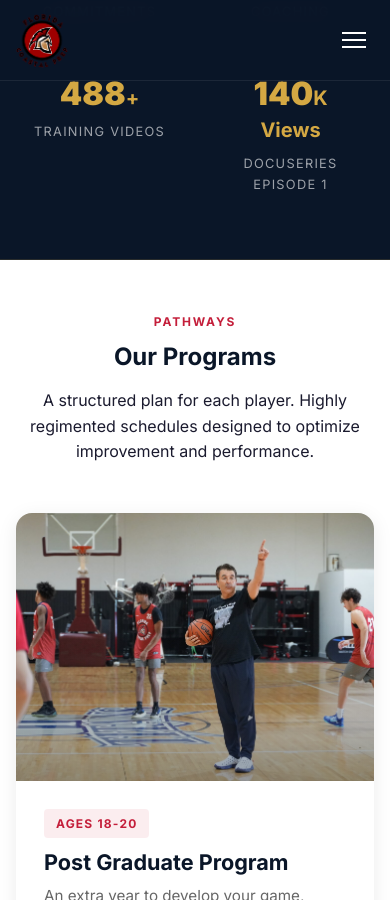
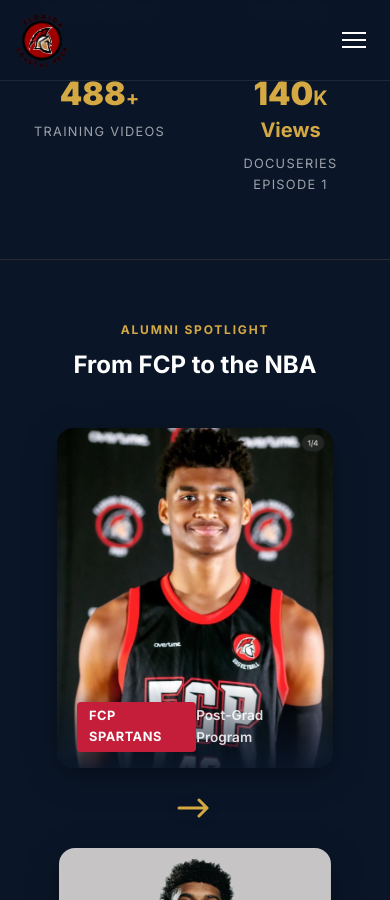
Before and after one commit to CoachD23/fcp-jekyll-site, a Jekyll site: the page built from index.html, in a window 390 px wide and 900 px high, scrolled down 1199 px. Built offline with Jekyll 4.4.1, drawn with Linux system fonts in a browser that asks for light colours; a script that is not in the unit is left out; some of the changed text lies outside the part shown.

Commit message:
Add featured alumni spotlight: Nathan Mariano FCP → NBA
Side-by-side showcase on homepage with FCP jersey photo next to
Phoenix Suns NBA photo. Placed after Impact Stats for maximum
social proof. Navy section with gold accents, responsive layout.

Co-Authored-By: Claude Opus 4.6 <noreply@anthropic.com>

```diff
--- a/assets/css/main.css
+++ b/assets/css/main.css
@@ -2692,3 +2692,138 @@ iframe { max-width: 100%; }
     justify-content: center;
   }
 }
+
+/* ===================== */
+/* ALUMNI SPOTLIGHT      */
+/* ===================== */
+.alumni-spotlight {
+  background: #0a1628;
+  padding: 5rem 0 4rem;
+  overflow: hidden;
+}
+.alumni-spotlight .section-header h2 {
+  color: #fff;
+}
+
+/* Showcase: side-by-side photos */
+.spotlight-showcase {
+  display: flex;
+  align-items: center;
+  justify-content: center;
+  gap: 1.5rem;
+  margin-bottom: 2.5rem;
+}
+
+/* Individual card (image + label) */
+.spotlight-card {
+  position: relative;
+  border-radius: 16px;
+  overflow: hidden;
+  max-width: 380px;
+  flex: 1;
+  box-shadow: 0 8px 32px rgba(0,0,0,0.4);
+  transition: transform 0.35s;
+}
+.spotlight-card:hover {
+  transform: scale(1.02);
+}
+.spotlight-image img {
+  display: block;
+  width: 100%;
+  height: 460px;
+  object-fit: cover;
+  object-position: top center;
+}
+
+/* Label overlay at bottom of card */
+.spotlight-label {
+  position: absolute;
+  bottom: 0;
+  left: 0;
+  right: 0;
+  padding: 1rem 1.25rem;
+  background: linear-gradient(transparent, rgba(10,22,40,0.92));
+  display: flex;
+  justify-content: space-between;
+  align-items: center;
+}
+.spotlight-tag {
+  display: inline-block;
+  padding: 0.3rem 0.75rem;
+  background: #c41e3a;
+  color: #fff;
+  font-size: 0.8rem;
+  font-weight: 700;
+  text-transform: uppercase;
+  letter-spacing: 0.5px;
+  border-radius: 4px;
+}
+.spotlight-tag-pro {
+  background: #d4a843;
+  color: #0a1628;
+}
+.spotlight-year {
+  color: rgba(255,255,255,0.85);
+  font-size: 0.85rem;
+  font-weight: 600;
+}
+
+/* Arrow between photos */
+.spotlight-arrow {
+  flex-shrink: 0;
+  display: flex;
+  align-items: center;
+  justify-content: center;
+}
+.spotlight-arrow svg {
+  filter: drop-shadow(0 2px 6px rgba(0,0,0,0.3));
+}
+
+/* Bio text below */
+.spotlight-bio {
+  text-align: center;
+  max-width: 640px;
+  margin: 0 auto;
+}
+.spotlight-bio h3 {
+  color: #d4a843;
+  font-size: 1.6rem;
+  margin: 0 0 0.6rem;
+}
+.spotlight-bio p {
+  color: rgba(255,255,255,0.8);
+  font-size: 1rem;
+  line-height: 1.65;
+  margin: 0 0 1.5rem;
+}
+
+/* Responsive */
+@media (max-width: 768px) {
+  .spotlight-showcase {
+    flex-direction: column;
+    gap: 1rem;
+  }
+  .spotlight-card {
+    max-width: 320px;
+  }
+  .spotlight-image img {
+    height: 380px;
+  }
+  .spotlight-arrow {
+    transform: rotate(90deg);
+  }
+  .alumni-spotlight {
+    padding: 3.5rem 0 3rem;
+  }
+}
+@media (max-width: 480px) {
+  .spotlight-card {
+    max-width: 280px;
+  }
+  .spotlight-image img {
+    height: 340px;
+  }
+  .spotlight-bio h3 {
+    font-size: 1.3rem;
+  }
+}
--- a/index.html
+++ b/index.html
@@ -49,6 +49,46 @@ description: "Florida Coastal Prep Sports Academy — a premier post-graduate an
         <span class="impact-number" data-count="140">0</span><span class="impact-plus">K Views</span>
         <span class="impact-label">Docuseries Episode 1</span>
       </div>
+    </div>
+  </div>
+</section>
+
+<!-- Featured Alumni Spotlight -->
+<section class="alumni-spotlight">
+  <div class="container">
+    <div class="section-header fade-in">
+      <span class="section-tag section-tag-light">Alumni Spotlight</span>
+      <h2>From FCP to the NBA</h2>
+    </div>
+    <div class="spotlight-showcase fade-in">
+      <div class="spotlight-card spotlight-then">
+        <div class="spotlight-image">
+          <img src="/assets/images/nathan-mariano-fcp.jpeg" alt="Nathan Mariano in FCP Spartans jersey" loading="lazy" width="640" height="789">
+        </div>
+        <div class="spotlight-label">
+          <span class="spotlight-tag">FCP Spartans</span>
+          <span class="spotlight-year">Post-Grad Program</span>
+        </div>
+      </div>
+      <div class="spotlight-arrow fade-in">
+        <svg width="48" height="48" viewBox="0 0 48 48" fill="none" xmlns="http://www.w3.org/2000/svg" aria-hidden="true">
+          <path d="M8 24h28M28 16l8 8-8 8" stroke="#d4a843" stroke-width="3" stroke-linecap="round" stroke-linejoin="round"/>
+        </svg>
+      </div>
+      <div class="spotlight-card spotlight-now">
+        <div class="spotlight-image">
+          <img src="/assets/images/nathan-mariano-nba.jpeg" alt="Nathan Mariano in Phoenix Suns NBA jersey #43" loading="lazy" width="640" height="640">
+        </div>
+        <div class="spotlight-label">
+          <span class="spotlight-tag spotlight-tag-pro">Phoenix Suns</span>
+          <span class="spotlight-year">NBA</span>
+        </div>
+      </div>
+    </div>
+    <div class="spotlight-bio fade-in">
+      <h3>Nathan Mariano</h3>
+      <p>Nathan developed his game at Florida Coastal Prep before earning a college scholarship and working his way to the NBA. From the FCP gym to the biggest stage in basketball — this is what the process looks like.</p>
+      <a href="/commitments/" class="btn btn-gold">See All Commitments</a>
     </div>
   </div>
 </section>
```
Also changed, not shown: assets/images/nathan-mariano-fcp.jpeg (added), assets/images/nathan-mariano-nba.jpeg (added).
